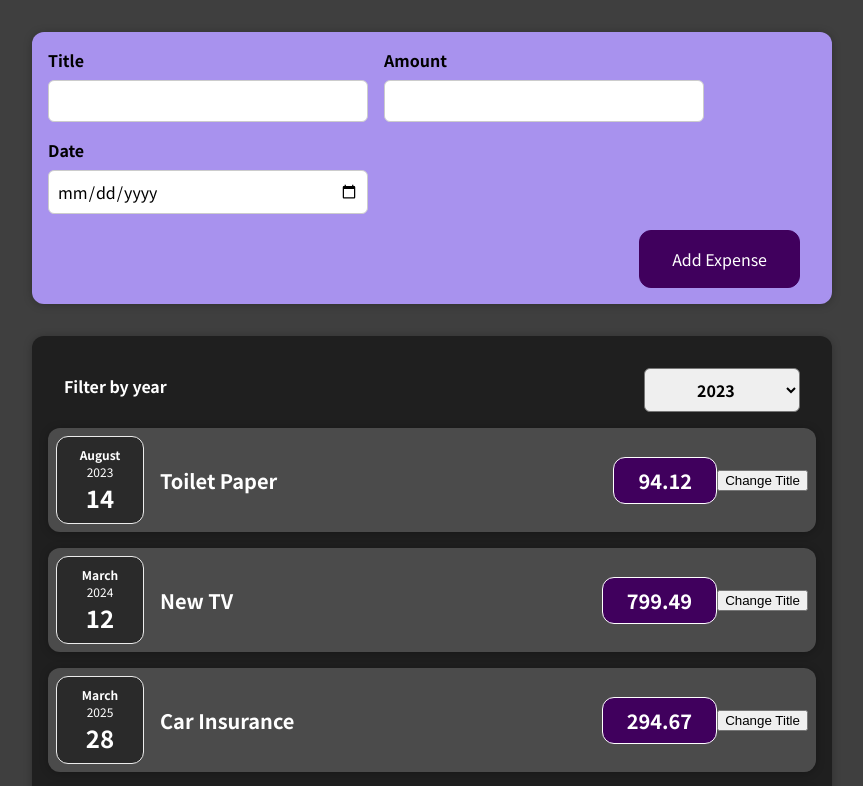
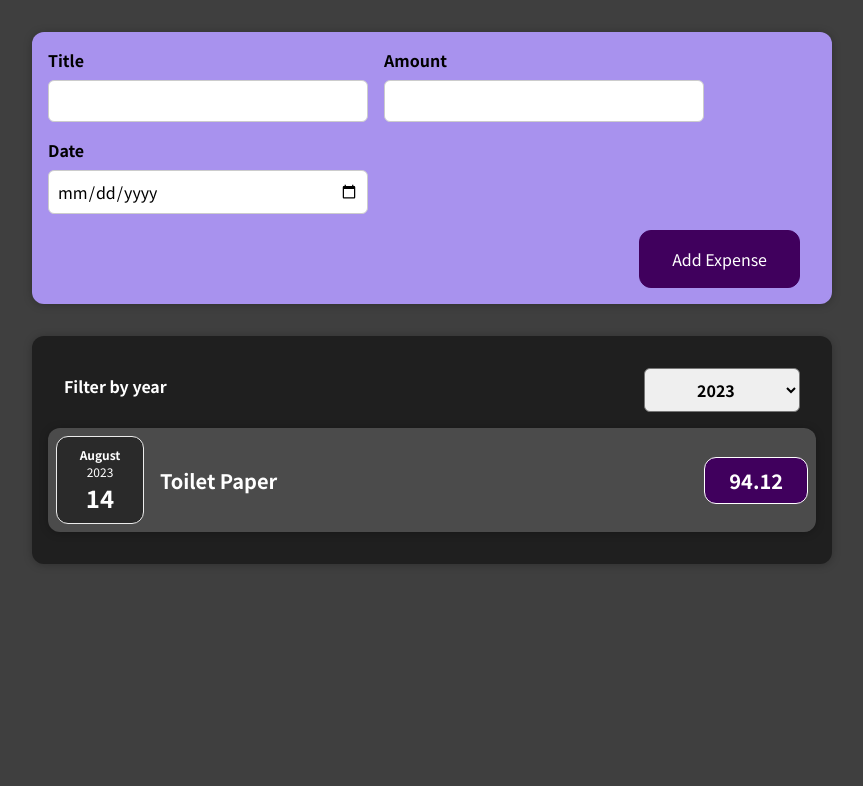
Before and after one commit to LeLu815/UdemyReactCourse, a React (Create React App) app: page / in a window 1280 px wide. Shown: the top 786 px of the page, without its empty margins (208-1071 px from the left). Built offline with nearby package versions, Linux system fonts and the light colour scheme.

Commit message:
230510 연습 전

```diff
--- a/src/App.js
+++ b/src/App.js
@@ -20,7 +20,7 @@ const DUMMY_EXPENSES = [
     id: "e4",
     title: "New Desk (Wooden)",
     amount: 450,
-    date: new Date(2026, 5, 12),
+    date: new Date(2025, 5, 12),
   },
 ];
 
@@ -33,27 +33,10 @@ function App() {
     });
   };
 
-  const clickChange = (value) => {
-    // expenses.find((obj) => Number(obj.id) === Number(value));
-    setExpenses((prevExpenses) => {
-      console.log(typeof prevExpenses);
-      console.log(prevExpenses);
-      return prevExpenses.map((obj) => {
-        console.log(typeof obj.id);
-        if (obj.id === String(value)) {
-          console.log("if 문 확인 :", obj.id);
-          obj.title = "clicked";
-          return obj;
-        }
-        return obj;
-      });
-    });
-  };
-
   return (
     <div>
       <NewExpense onAddExpense={addExpenseHandler} />
-      <Expense items={expenses} onClickChange={clickChange} />
+      <Expense items={expenses} />
     </div>
   );
 }
--- a/src/components/Expenses/Expense.js
+++ b/src/components/Expenses/Expense.js
@@ -8,20 +8,27 @@ function Expense(props) {
   const expenseList = props.expenses;
   const [filteredYear, setFilteredYear] = useState("2023");
 
-  // const [myTitle, setMyTitle] = useState("");
-  const clickTitle = (value) => {
-    console.log("clicked");
-    props.onClickChange(value);
-  };
-
   const filterChangeHandler = (selectedYear) => {
     setFilteredYear(selectedYear);
   };
-  // {
-  //   props.items.map((item) => {
-  //     console.log(item);
-  //   });
-  // }
+
+  const filteredExpenses = props.items.filter((expense) => {
+    return expense.date.getFullYear().toString() === filteredYear;
+  });
+
+  let expensesContent = <p>No expense found.</p>;
+
+  if (filteredExpenses.length > 0) {
+    expensesContent = filteredExpenses.map((expense) => (
+      <ExpenseItem
+        key={expense.id}
+        title={expense.title}
+        amount={expense.amount}
+        date={expense.date}
+      />
+    ));
+  }
+
   return (
     <Card className="expenses">
       <ExpensesFilter
@@ -29,16 +36,7 @@ function Expense(props) {
         onChangeFilter={filterChangeHandler}
       />
       {/* JSX 요소의 배열은 리액트에서 나란히 랜더링되기 떄문에 배열로 리던해도 무방하다 */}
-      {props.items.map((expense) => (
-        <ExpenseItem
-          key={expense.id}
-          title={expense.title}
-          amount={expense.amount}
-          date={expense.date}
-          id={expense.id}
-          onClickTitle={clickTitle}
-        />
-      ))}
+      {expensesContent}
     </Card>
   );
 }
--- a/src/components/Expenses/ExpenseItem.js
+++ b/src/components/Expenses/ExpenseItem.js
@@ -14,13 +14,6 @@ function ExpenseItem(props) {
     setTitle("clicked!!");
   };
 
-  // 이거는 내코드
-  const onCLickChange = () => {
-    const id = props.id;
-    console.log("ExpenseItem :", id);
-    props.onClickTitle(id);
-  };
-
   return (
     <Card className="expense-item">
       <ExpenseDate date={props.date} />
@@ -28,7 +21,6 @@ function ExpenseItem(props) {
         <h2>{props.title}</h2>
         <div className="expense-item__price">{props.amount}</div>
       </div>
-      <button onClick={onCLickChange}>Change Title</button>
     </Card>
   );
 }
--- a/src/components/Expenses/ExpensesFilter.js
+++ b/src/components/Expenses/ExpensesFilter.js
@@ -3,13 +3,11 @@ import React from "react";
 import "./ExpensesFilter.css";
 
 const ExpensesFilter = (props) => {
-  // console.log(props.selected);
   const dropdownChangeHandler = (event) => {
-    // console.log(event.target.value);
     const pickYear = event.target.value;
-    // console.log("Filter :", pickYear);
     props.onChangeFilter(pickYear);
   };
+
   return (
     <div className="expenses-filter">
       <div className="expenses-filter__control">
```
